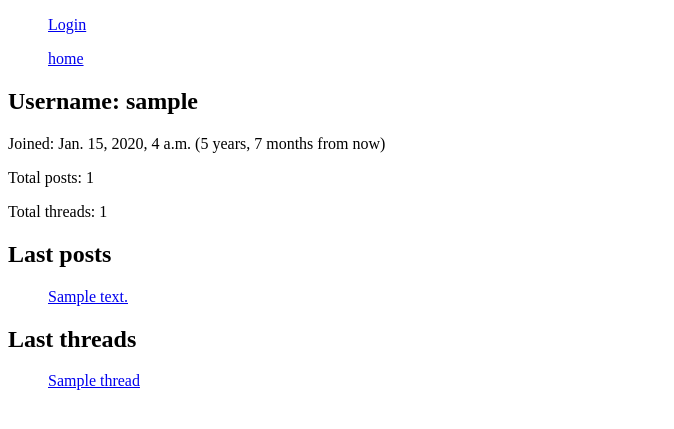
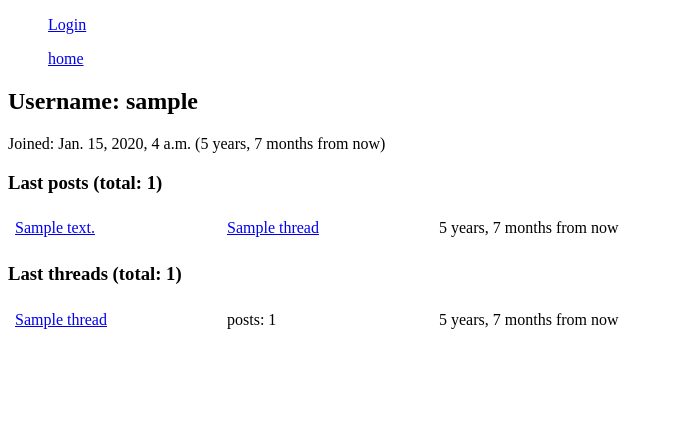
Before and after one commit to noobiept-other/forum, a Django app: a page that uses templates/accounts/user_page.html in a window 1280 px wide. Shown: the top 429 px of the page, without its empty margins (0-674 px from the left). Run offline with Django 3.2, Linux system fonts and the light colour scheme; tables that the repository leaves empty hold one stand-in row (values such as "Sample post").

```diff
--- a/forum/models.py
+++ b/forum/models.py
@@ -129,6 +129,10 @@ class PrivateMessage( models.Model ):
     sender = models.ForeignKey( settings.AUTH_USER_MODEL, related_name= 'sender' )
     title = models.TextField( max_length= 100 )
     content = models.TextField( max_length= 500 )
+    date_created = models.DateTimeField( help_text= 'Date Created', default= lambda: timezone.localtime(timezone.now()) )
 
     def __unicode__(self):
         return self.title
+
+    def get_url(self):
+        return reverse( 'open_message', args= [ self.id ] )
--- a/forum/urls.py
+++ b/forum/urls.py
@@ -39,7 +39,7 @@ urlpatterns = patterns('',
     url( r'^accounts/check_message/$', 'forum.views.check_message', name='check_message'),
 
     url( r'^accounts/check_message/(?P<messageId>\w+)$', 'forum.views.open_message', name= 'open_message' ),
-
+    url( r'^accounts/remove_message/(?P<messageId>\w+)$', 'forum.views.remove_message', name= 'remove_message' ),
 
     # Uncomment the admin/doc line below to enable admin documentation:
     # url(r'^admin/doc/', include('django.contrib.admindocs.urls')),
--- a/forum/views.py
+++ b/forum/views.py
@@ -209,7 +209,7 @@ def send_private_message( request, username ):
             message = PrivateMessage( receiver= user, sender= request.user, title= title, content= content )
             message.save()
 
-            return HttpResponseRedirect( reverse( 'user_page',  args= [ request.user.username ] ) )
+            return HttpResponseRedirect( reverse( 'user_page',  args= [ user.username ] ) )
 
     else:
         form = PrivateMessageForm()
@@ -243,12 +243,28 @@ def open_message( request, messageId ):
     except PrivateMessage.DoesNotExist:
         raise Http404( "Message doesn't exist" )
 
-
     context = {
         'message': message
     }
 
     return render( request, 'accounts/open_message.html', context )
+
+@login_required( login_url= 'login' )
+def remove_message( request, messageId ):
+
+    try:
+        message = PrivateMessage.objects.get( id= messageId )
+
+    except PrivateMessage.DoesNotExist:
+        raise Http404( "Message doesn't exist." )
+
+    if message.receiver != request.user:
+        return HttpResponseForbidden( "Not your message." )
+
+    message.delete()
+
+    return HttpResponseRedirect( reverse( 'check_message' ) )
+
 
 
 @must_be_moderator
--- a/static/style.css
+++ b/static/style.css
@@ -135,3 +135,16 @@ ul
     width: 100%;
     height: 5em;
     }
+
+
+    /* user page */
+
+.UserPageTable tr:nth-child(even), #CheckMessagesTable tr:nth-child(even)
+    {
+    background-color: #e6edeb;
+    }
+
+#CheckMessagesTable td:last-child
+    {
+    min-width: 10px;
+    }
--- a/templates/accounts/user_page.html
+++ b/templates/accounts/user_page.html
@@ -6,8 +6,6 @@
 <h2>Username: {{ pageUser.username }}</h2>
 
 <p>Joined: {{ pageUser.date_joined }} ({{ pageUser.date_joined|naturaltime }})</p>
-<p>Total posts: {{ total_posts }}</p>
-<p>Total threads: {{ total_threads }}</p>
 
 {% if user.is_authenticated %}
 
@@ -23,26 +21,34 @@
     {% endif %}
 {% endif %}
 
-<h2>Last posts</h2>
+<h3>Last posts (total: {{ total_posts }})</h3>
 
 {% if last_posts %}
-    <ul>
+    <table class="UserPageTable">
         {% for post in last_posts %}
-            <li><a href="{{ post.get_url }}">{{ post.text|truncatechars:20 }}</a></li>
+            <tr>
+                <td><a href="{{ post.get_url }}">{{ post.text|truncatechars:20 }}</a></td>
+                <td><a href="{{ post.thread.get_url }}">{{ post.thread }}</a></td>
+                <td>{{ post.date_edited|naturaltime }}</td>
+            </tr>
         {% endfor %}
-    </ul>
+    </table>
 {% else %}
     <p>No posts.</p>
 {% endif %}
 
-<h2>Last threads</h2>
+<h3>Last threads (total: {{ total_threads }})</h3>
 
 {% if last_threads %}
-    <ul>
+    <table class="UserPageTable">
         {% for thread in last_threads %}
-            <li><a href="{{ thread.get_url }}">{{ thread.title|truncatechars:20 }}</a></li>
+            <tr>
+                <td><a href="{{ thread.get_url }}">{{ thread.title|truncatechars:20 }}</a></td>
+                <td>posts: {{ thread.get_post_count }}</td>
+                <td>{{ thread.date_edited|naturaltime }}</td>
+            </tr>
         {% endfor %}
-    </ul>
+    </table>
 {% else %}
     <p>No threads.</p>
 {% endif %}
```
Also changed, not shown: templates/accounts/check_messages.html (+8 -4 lines), templates/accounts/open_message.html (+6 -2 lines).
